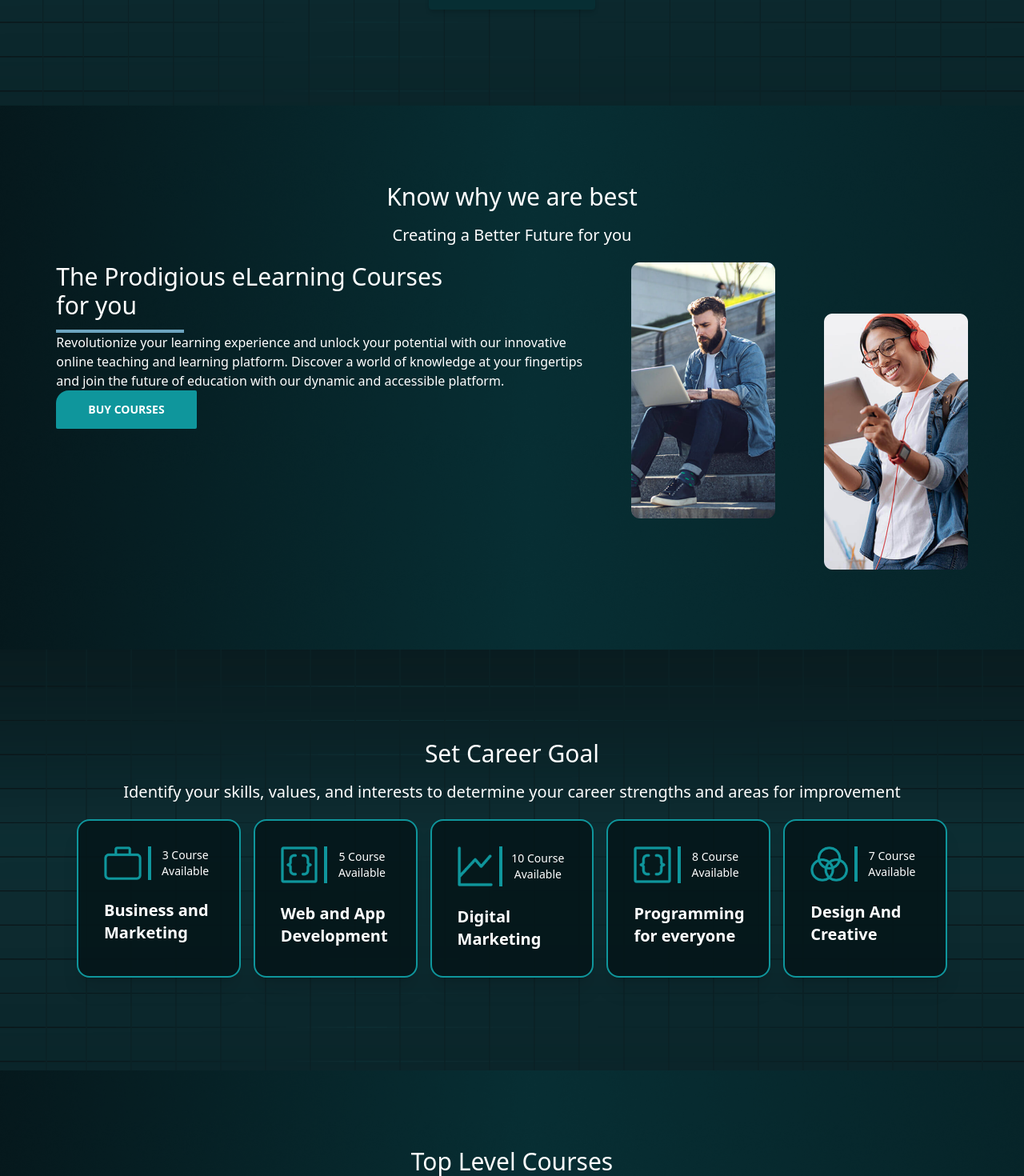
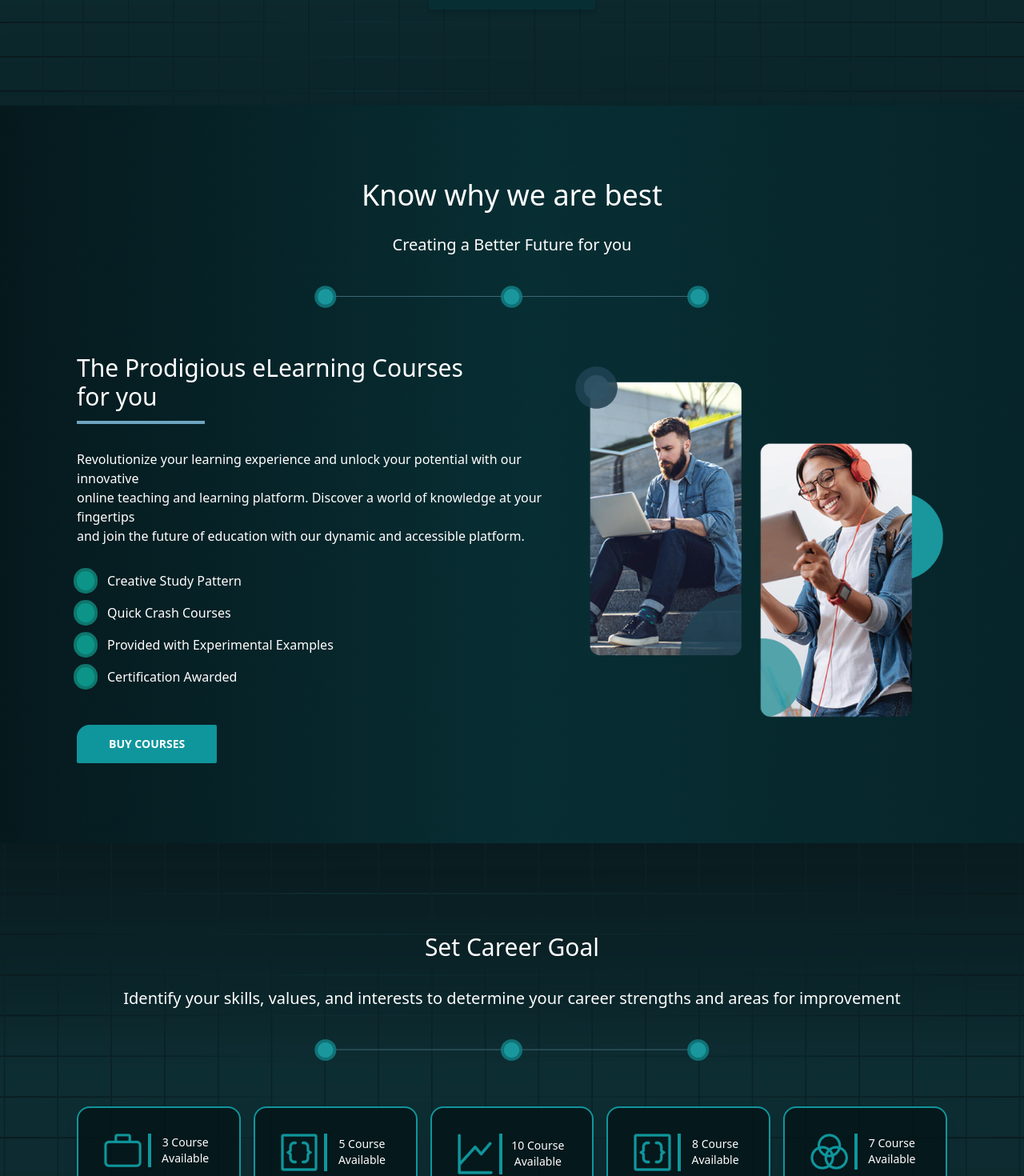
Before and after one commit to Zannatul-Fahmida/online-learning, a Next.js app: page / in a window 1280 px wide. Shown: the part 480-1950 px from the top of the page at 80% size. Built offline with nearby package versions, Linux system fonts and the light colour scheme.

Commit message:
about section done

```diff
--- a/components/Home/About.jsx
+++ b/components/Home/About.jsx
@@ -1,13 +1,16 @@
 import Image from "next/image";
-import img1 from "../../public/man-laptop 1.png";
-import img2 from "../../public/girl-ipad 1.png";
+import img1 from "../../public/384554719_823550176120426_4245361704016428055_n.png";
+import img2 from "../../public/386866336_300150716058850_1125358074596001859_n.png";
 import styles from "../../styles/Home.module.css";
 
 export default function About() {
   return (
-    <div className={`${styles.courseBg} text-center text-white px-10 py-20`}>
-      <h2 className="text-3xl m-4">Know why we are best</h2>
-      <p className="text-xl">Creating a Better Future for you</p>
+    <div
+      className={`${styles.courseBg} flex flex-col justify-center items-center text-center text-white px-12 md:px-24 py-20`}
+    >
+      <h2 className="text-4xl m-3">Know why we are best</h2>
+      <p className="text-xl mt-4">Creating a Better Future for you</p>
+      <Image className="my-8" width={500} src={img1} alt="design" />
       <div className="flex flex-col md:flex-row items-center md:items-start justify-around my-5">
         <div className="text-start">
           <h3 className="text-3xl">
@@ -15,9 +18,9 @@ export default function About() {
           </h3>
           <div
             style={{ border: "2px #6DA5C0 solid" }}
-            className="w-40 mt-3"
+            className="w-40 my-3"
           ></div>
-          <p>
+          <p className="my-8">
             Revolutionize your learning experience and unlock your potential
             with our innovative <br />
             online teaching and learning platform. Discover a world of knowledge
@@ -25,9 +28,27 @@ export default function About() {
             and join the future of education with our dynamic and accessible
             platform.
           </p>
+          <ul>
+            <li className="flex items-center my-4">
+              <div className="badge bg-teal-600 border-0 badge-lg ring-4 ring-teal-700"></div>
+              <p className="ml-4">Creative Study Pattern</p>
+            </li>
+            <li className="flex items-center my-4">
+              <div className="badge bg-teal-600 border-0 badge-lg ring-4 ring-teal-700"></div>{" "}
+              <p className="ml-4">Quick Crash Courses</p>
+            </li>
+            <li className="flex items-center my-4">
+              <div className="badge bg-teal-600 border-0 badge-lg ring-4 ring-teal-700"></div>{" "}
+              <p className="ml-4">Provided with Experimental Examples</p>
+            </li>
+            <li className="flex items-center my-4">
+              <div className="badge bg-teal-600 border-0 badge-lg ring-4 ring-teal-700"></div>{" "}
+              <p className="ml-4">Certification Awarded</p>
+            </li>
+          </ul>
           <button
             style={{ backgroundColor: "#0F969C" }}
-            className="btn rounded-ss-2xl rounded-sm border-0 text-white px-10"
+            className="btn rounded-ss-2xl rounded-sm border-0 text-white px-10 mt-8"
           >
             Buy Courses
           </button>
@@ -35,17 +56,9 @@ export default function About() {
         <div>
           <Image
             className="mt-4 md:mt-0"
-            width={180}
-            src={img1}
-            alt="man with laptop"
-          />
-        </div>
-        <div>
-          <Image
-            className="mt-4 md:mt-16"
-            width={180}
+            width={500}
             src={img2}
-            alt="girl with ipad"
+            alt="best courses"
           />
         </div>
       </div>
--- a/components/Home/CareerGoal.jsx
+++ b/components/Home/CareerGoal.jsx
@@ -4,6 +4,8 @@ import businessImg from "../../public/Vector.png";
 import codeImg from "../../public/🦆 icon _code brackets square_.png";
 import marketImg from "../../public/🦆 icon _graph up_.png";
 import designImg from "../../public/🦆 icon _color filter_.png";
+import Image from "next/image";
+import img from '../../public/384554719_823550176120426_4245361704016428055_n.png'
 
 const goals = [
   {
@@ -35,12 +37,13 @@ const goals = [
 
 export default function CareerGoal() {
   return (
-    <div className={`${styles.bannerBg} text-center md:p-24 p-12 text-white`}>
-      <h2 className="text-3xl m-4">Set Career Goal</h2>
-      <p className="text-xl">
+    <div className={`${styles.bannerBg} flex flex-col justify-center items-center text-center md:p-24 p-12 text-white`}>
+      <h2 className="text-3xl my-4">Set Career Goal</h2>
+      <p className="text-xl mt-4">
         Identify your skills, values, and interests to determine your career
         strengths and areas for improvement
       </p>
+      <Image className="my-8" width={500} src={img} alt="design" />
       <div className="grid md:grid-cols-5 gap-4 my-5">
         {goals?.map((goal) => (
           <CareerCard
--- a/components/Home/PlatformStats.jsx
+++ b/components/Home/PlatformStats.jsx
@@ -3,35 +3,35 @@ import StatsCard from "./StatsCard";
 
 const stats = [
   {
-        title: 'USERS',
+    title: "USERS",
     total: 64279,
   },
   {
-        title: 'INSTRUCTORS',
+    title: "INSTRUCTORS",
     total: 250,
   },
   {
-        title: 'LEARNERS',
+    title: "LEARNERS",
     total: 31152,
   },
   {
-        title: 'ENROLLMENT',
+    title: "ENROLLMENT",
     total: 120000,
   },
   {
-        title: 'COURSES',
+    title: "COURSES",
     total: 343,
   },
-]
+];
 
-export default function PlatformStats () {
+export default function PlatformStats() {
   return (
-        <div className={`${styles.courseBg} grid md:grid-cols-5 gap-4 text-white px-10 py-20`}>
-        {
-            stats.map(stat => (
+    <div
+      className={`${styles.courseBg} grid md:grid-cols-5 gap-4 text-white px-12 md:px-24 py-20`}
+    >
+      {stats.map((stat) => (
         <StatsCard key={stat.title} title={stat.title} total={stat.total} />
-            ))
+      ))}
+    </div>
+  );
 }
-        </div>
-    )
-}
--- a/components/Home/PopularCourses.jsx
+++ b/components/Home/PopularCourses.jsx
@@ -1,6 +1,8 @@
 import CoursesCard from "./CoursesCard";
 import styles from "../../styles/Home.module.css";
 import Link from "next/link";
+import Image from "next/image";
+import img from "../../public/384554719_823550176120426_4245361704016428055_n.png";
 
 const courses = [
   {
@@ -31,8 +33,11 @@ const courses = [
 
 export default function PopularCourses() {
   return (
-    <div className={`${styles.bannerBg} text-center text-white px-10 py-20`}>
-      <h2 className="text-3xl m-4">Popular Courses</h2>
+    <div
+      className={`${styles.bannerBg} flex flex-col justify-center items-center text-center text-white px-12 md:px-24 py-20`}
+    >
+      <h2 className="text-3xl">Popular Courses</h2>
+      <Image className="my-8" width={500} src={img} alt="design" />
       <div className="carousel w-full">
         <div id="slide1" className="carousel-item relative w-full">
           {courses?.map((course) => (
--- a/components/Home/TopCourses.jsx
+++ b/components/Home/TopCourses.jsx
@@ -1,6 +1,8 @@
 import Link from "next/link";
 import styles from "../../styles/Home.module.css";
 import CoursesCard from "./CoursesCard";
+import Image from "next/image";
+import img from "../../public/384554719_823550176120426_4245361704016428055_n.png";
 
 const courses = [
   {
@@ -31,8 +33,11 @@ const courses = [
 
 export default function TopCourses() {
   return (
-    <div className={`${styles.courseBg} text-center text-white px-10 py-20`}>
-      <h2 className="text-3xl m-4">Top Level Courses</h2>
+    <div
+      className={`${styles.courseBg} flex flex-col justify-center items-center text-center text-white px-12 md:px-24 py-20`}
+    >
+      <h2 className="text-3xl">Top Level Courses</h2>
+      <Image className="my-8" width={500} src={img} alt="design" />
       <div className="carousel w-full">
         <div id="slide1" className="carousel-item relative w-full">
           {courses?.map((course) => (
--- a/components/Shared/Footer.jsx
+++ b/components/Shared/Footer.jsx
@@ -4,7 +4,7 @@ import styles from "../../styles/Home.module.css";
 export default function Footer() {
   return (
     <div className={`${styles.bannerBg} md:p-24 p-12 text-white`}>
-      <footer className="footer p-10 text-white">
+      <footer className="footer text-white">
         <aside>
           <p className="text-3xl">Logo</p>
           <p className="text-2xl">
--- a/components/Shared/Navbar.jsx
+++ b/components/Shared/Navbar.jsx
@@ -47,7 +47,7 @@ const categoriesItems = [
 
 export default function Navbar() {
   return (
-    <div className={`${styles.darkTealBg} navbar text-white md:px-12`}>
+    <div className={`${styles.darkTealBg} navbar text-white md:px-24`}>
       <div className="navbar-start w-full md:w-1/2">
         <div className="dropdown">
           <label tabIndex={0} className="btn btn-ghost lg:hidden">
```
Also changed, not shown: public/384554719_823550176120426_4245361704016428055_n.png (added), public/386866336_300150716058850_1125358074596001859_n.png (added). Lines whose indentation alone changed are shown as unchanged.
